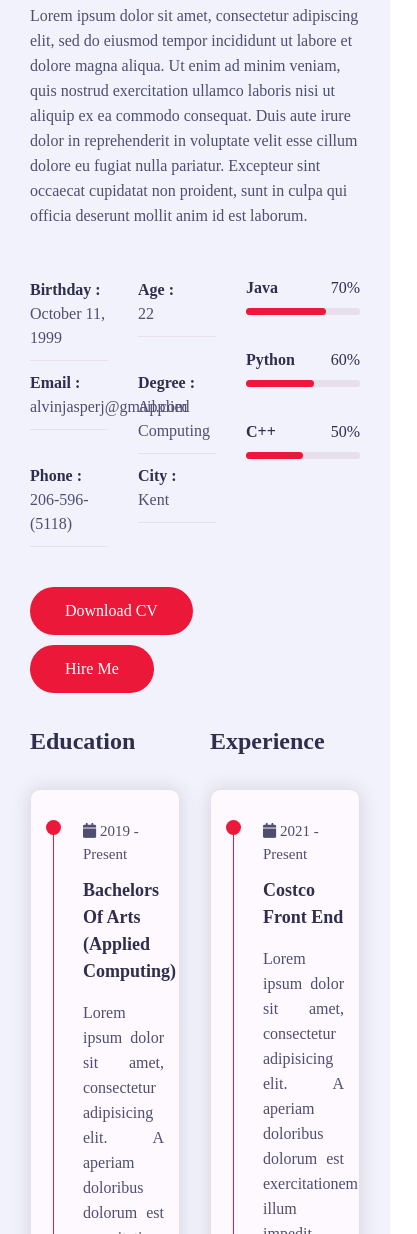
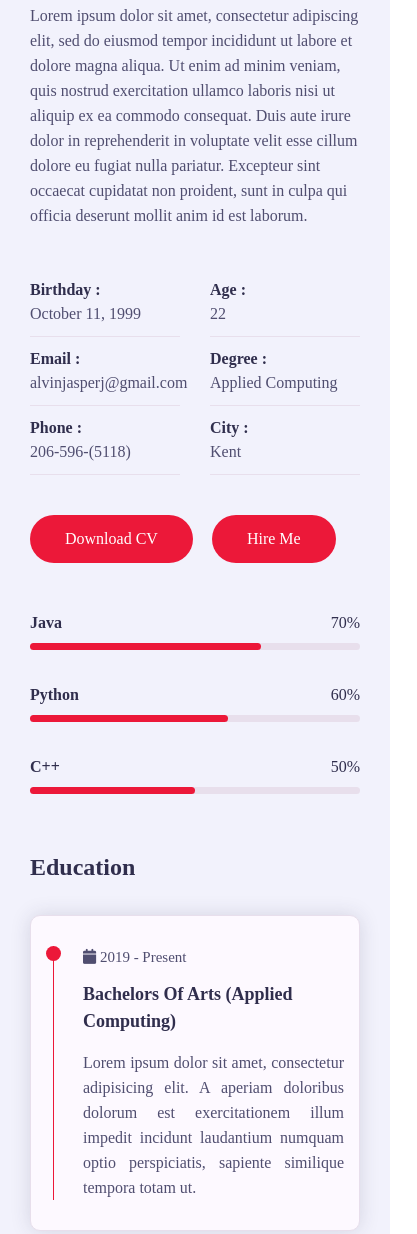
Before and after one commit to alvinjuan/portfolio, a plain HTML site: page index.html in a window 390 px wide. Shown: the part 1108-2342 px from the top of the page, 417 px wide, since content can reach past the window. Drawn offline with Linux system fonts and the light colour scheme; a web font is replaced by a local one.

Commit message:
editted style.css

```diff
--- a/css/style.css
+++ b/css/style.css
@@ -541,6 +541,13 @@ h3.my-profession{
     }
 }
 @media (max-width:991px){
+
+    .contact .contact-info-item,
+    .portfolio .portfolio-item,
+    .service .service-item{
+        flex: 0 0 50%;
+        max-width: 50%;
+    }
     .home .home-info{
         flex: 0 0 100%;
         max-width: 100%;
@@ -549,3 +556,17 @@ h3.my-profession{
         display: none;
     }
 }
+@media (max-width:767px){
+    .contact .contact-form .col-6,
+    .contact .contact-info-item,
+    .portfolio .portfolio-item,
+    .service .service-item,
+    .about .about-content .experience,
+    .about .about-content .education,
+    .about .about-content .skills,
+    .about .about-content .personal-info{
+        flex: 0 0 100%;
+        max-width: 100%;
+
+    }
+}
```
